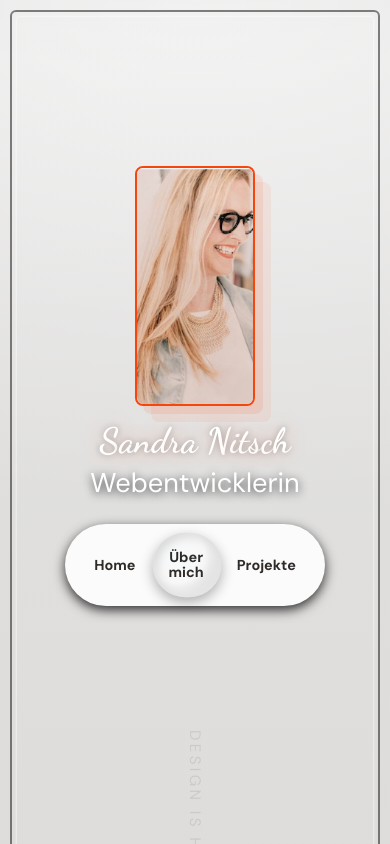
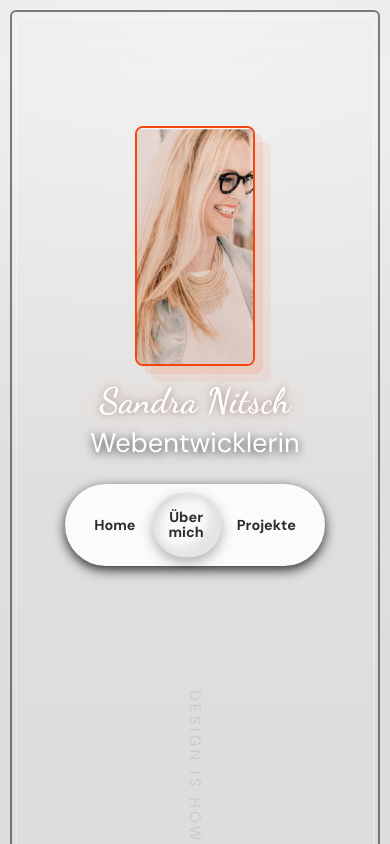
Before and after one commit to Sandra506763/portfoliosandra, a React (Vite) app: page /about in a window 390 px wide. Shown: the top 844 px of the page. Built offline with nearby package versions, Linux system fonts and the light colour scheme.

Commit message:
20260304ÄnderungResponsiv

```diff
--- a/src/styles/Portfolio.css
+++ b/src/styles/Portfolio.css
@@ -1,5 +1,3 @@
-
-
 html,
 body {
   height: 100%;
@@ -169,7 +167,6 @@ body {
   place-items: center;
   overflow: hidden;
 }
-
 
 .quoteLines {
   width: min(1220px, 100%);
@@ -536,14 +533,14 @@ header #fancy-heading {
 .quoteCard.homeBallStage {
   position: relative;
   overflow: hidden;
-  }
+}
 
 /* =========================================
    HOME: Slider exakt wie About "fühlen"
    (nur Home, nicht About/Projects)
    ========================================= */
 
-   /* .homePage--home .slider {
+/* .homePage--home .slider {
     padding: 8px;
   }
 
@@ -587,8 +584,11 @@ header #fancy-heading {
   .homeGrid {
     grid-template-columns: 1fr;
     align-items: start;
-    gap: 140px;
-    padding-top: 64px;
+    gap: 96px;
+    padding-top: 24px;
+  }
+  .rph-profileBox {
+    margin-top: 34px;
   }
 
   .homeLeft {
@@ -641,6 +641,11 @@ header #fancy-heading {
   } */
 }
 
+@media (max-width: 980px) {
+  .homePage--home .homeFrame {
+    margin-bottom: 6px;
+  }
+}
 /* HOME-only Feintuning: NUR Desktop */
 @media (min-width: 981px) {
   .homePage--home .slider {
@@ -664,8 +669,6 @@ header #fancy-heading {
   }
 }
 
-
-
 @media (max-width: 520px) {
   .quoteLines {
     padding-right: 72px;
@@ -677,10 +680,10 @@ header #fancy-heading {
   .qChar {
     letter-spacing: 0.05em;
     font-size: clamp(52px, 8.2vw, 110px);
-   }
- }
+  }
+}
 
- /* ABOUT MAIN:  */
+/* ABOUT MAIN:  */
 
 .aboutMain {
   position: relative;
@@ -696,10 +699,10 @@ header #fancy-heading {
   line-height: 1.1;
   margin: 35px 0 0 0;
   font-weight: 500;
-  font-size: clamp(2.0rem, 2.6vw, 2.8rem);
+  font-size: clamp(2rem, 2.6vw, 2.8rem);
   letter-spacing: 0.26em;
   text-transform: uppercase;
-  color: rgba(255,255,255,0.82);
+  color: rgba(255, 255, 255, 0.82);
   text-shadow: none;
 }
 .about-text {
@@ -886,7 +889,6 @@ header #fancy-heading {
   text-align: center;
 }
 
-
 .aboutPage .homeRight {
   min-height: clamp(520px, 72vh, 820px);
   align-items: flex-start;
```
